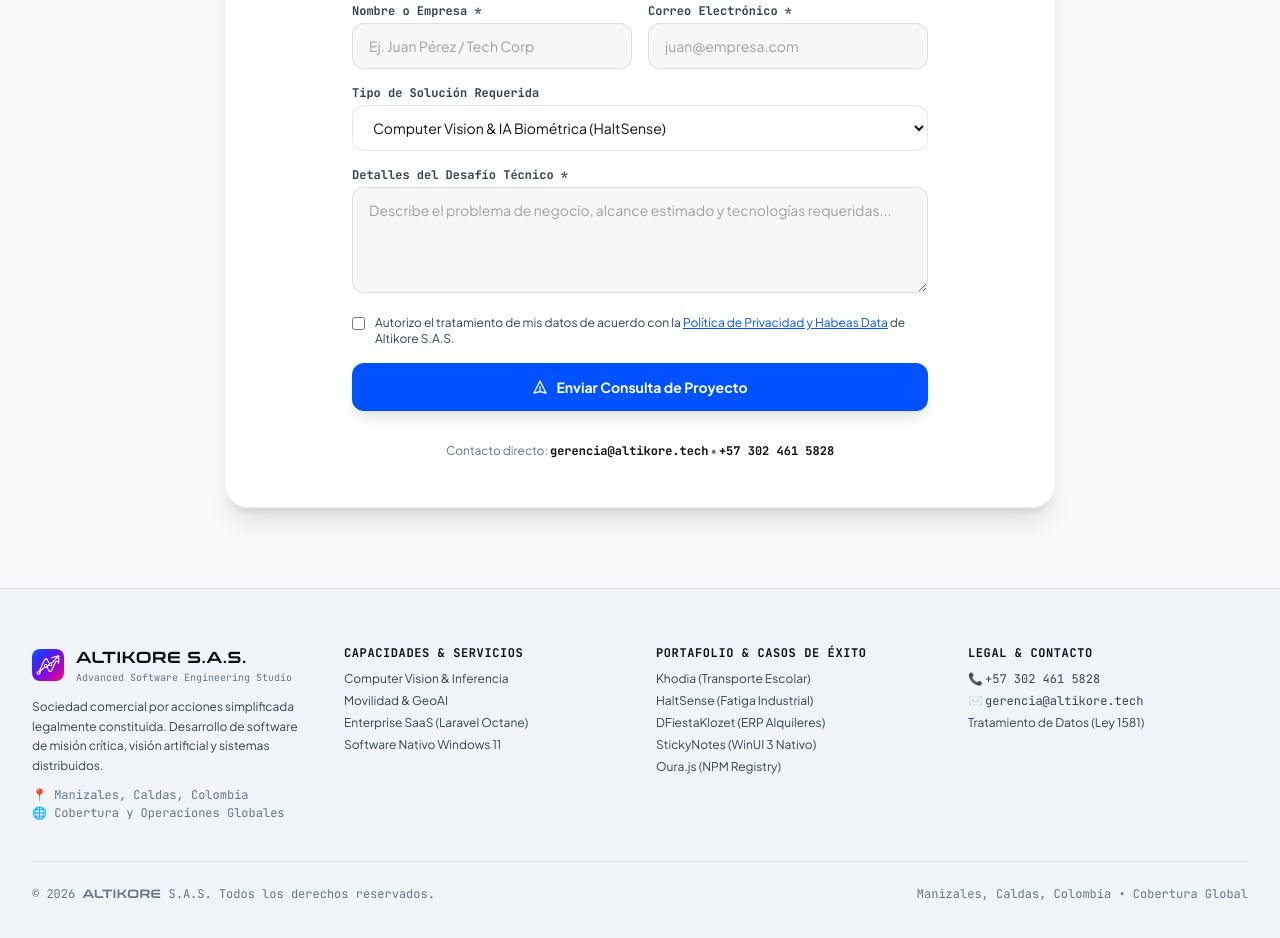
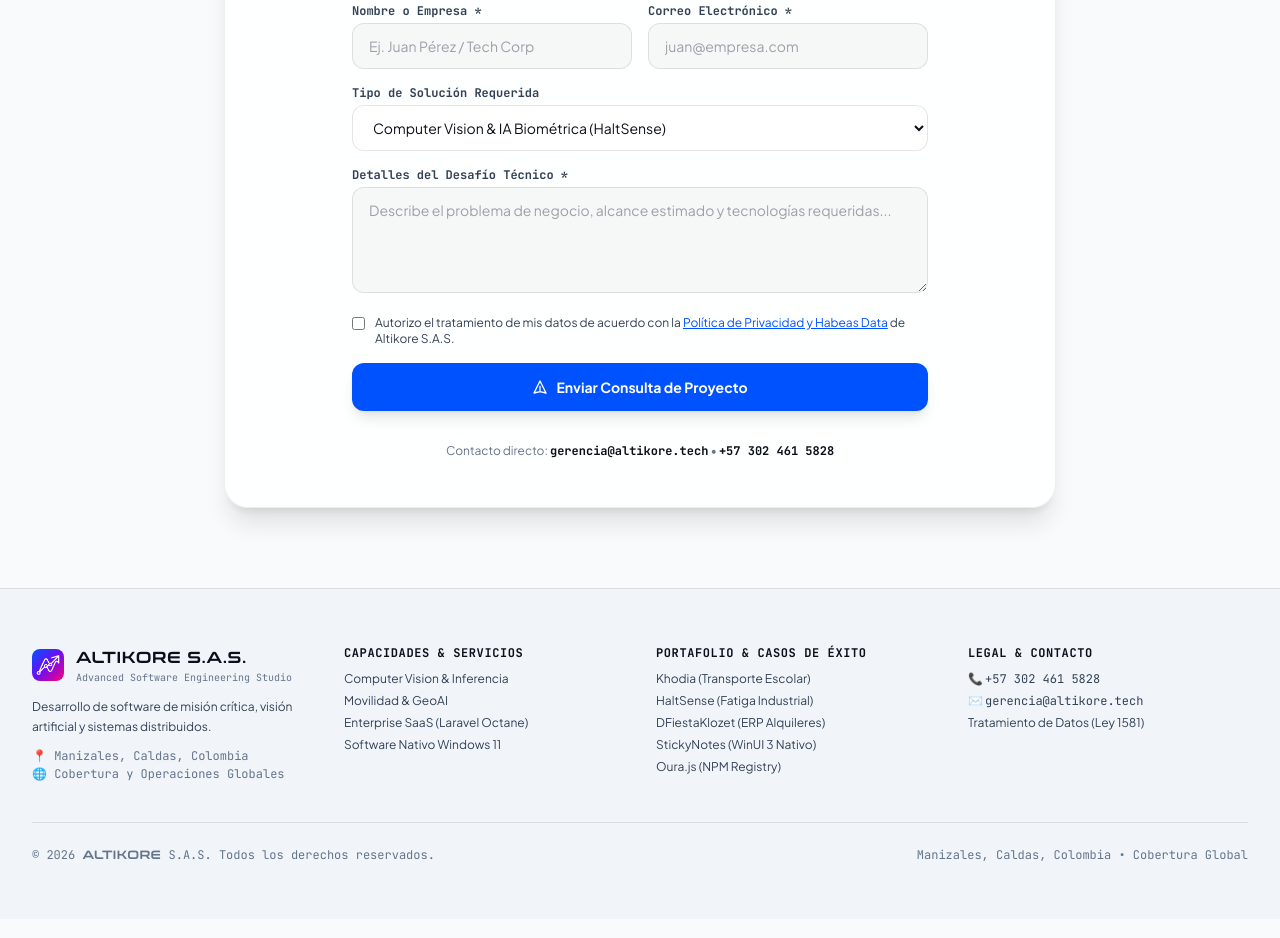
Before and after one commit to altikoresas/altikore, a website built with Vite: page index.html in a window 1280 px wide. Shown: the part 9001-9939 px from the top of the page. Built offline with nearby package versions, Linux system fonts and the light colour scheme.

Commit message:
refactor(footer): simplify company description by removing legal constitution phrase

```diff
--- a/index.html
+++ b/index.html
@@ -1181,7 +1181,7 @@
             </div>
           </div>
           <p class="text-xs text-muted leading-relaxed">
-            Sociedad comercial por acciones simplificada legalmente constituida. Desarrollo de software de misión crítica, visión artificial y sistemas distribuidos.
+            Desarrollo de software de misión crítica, visión artificial y sistemas distribuidos.
           </p>
           <div class="text-xs font-mono text-dim space-y-0.5">
             <div>📍 Manizales, Caldas, Colombia</div>
```
